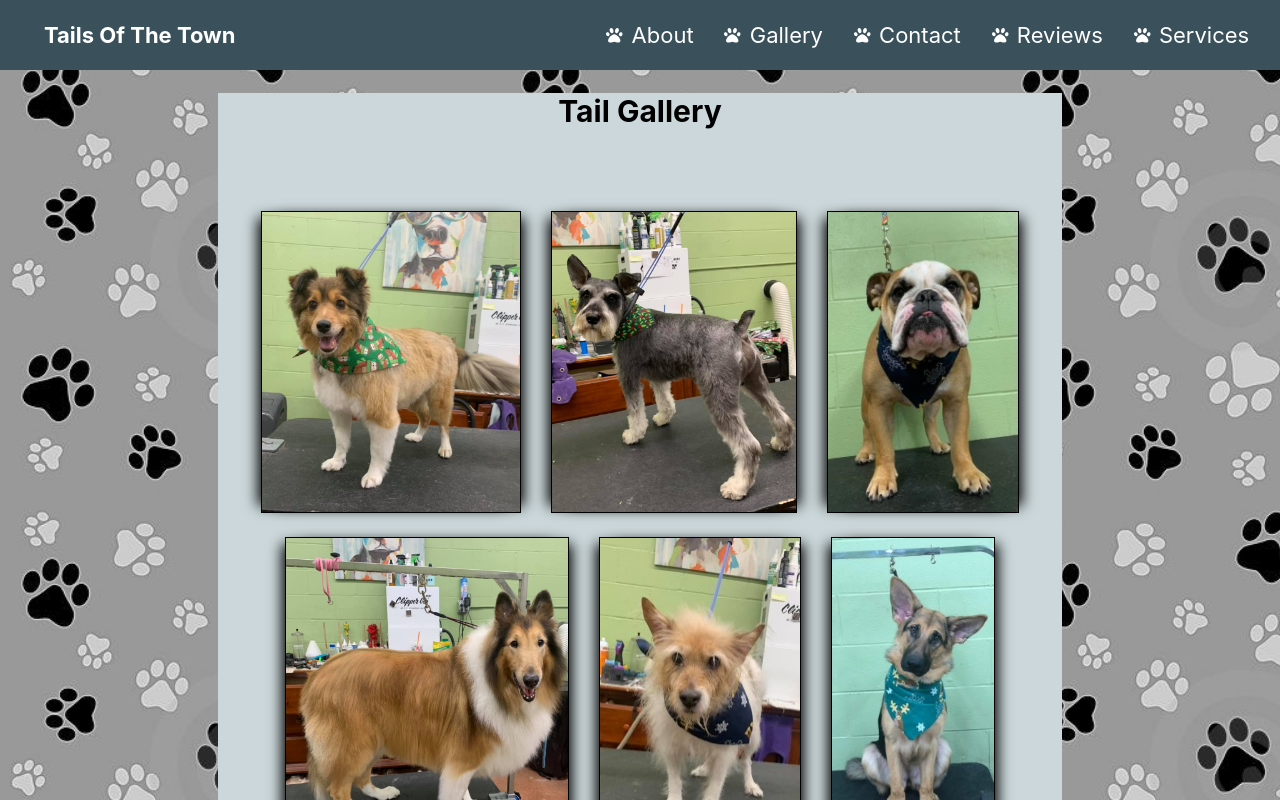
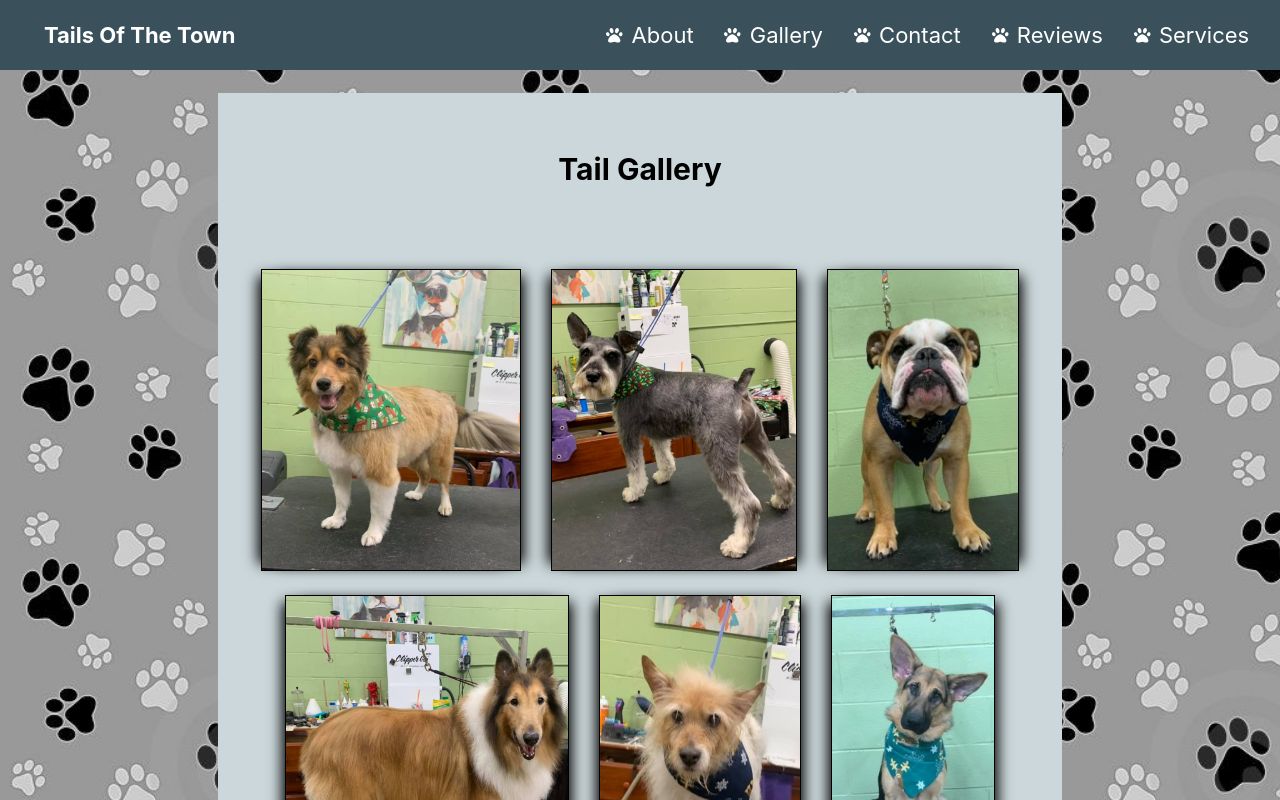
Before and after one commit to Sally-A/tails, a React (Create React App) app: page /gallery in a window 1280 px wide. Shown: the top 800 px of the page. Built offline with nearby package versions, Linux system fonts and the light colour scheme.

Commit message:
gallery title styling

```diff
--- a/src/gallery/gallery.css
+++ b/src/gallery/gallery.css
@@ -1,5 +1,6 @@
 .dogGallery {
     margin-top: 4em;
+    padding-top: 1em;
     background-color: #cbd7da;
 }
 
```
